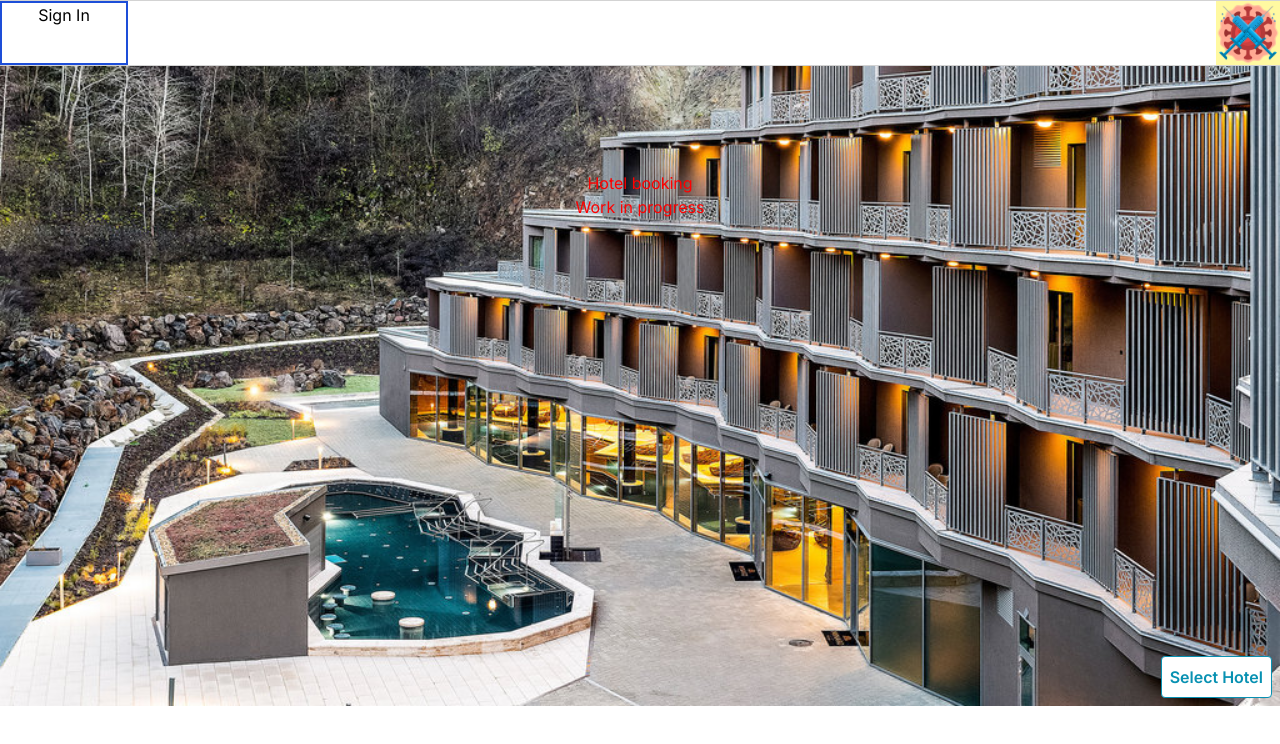
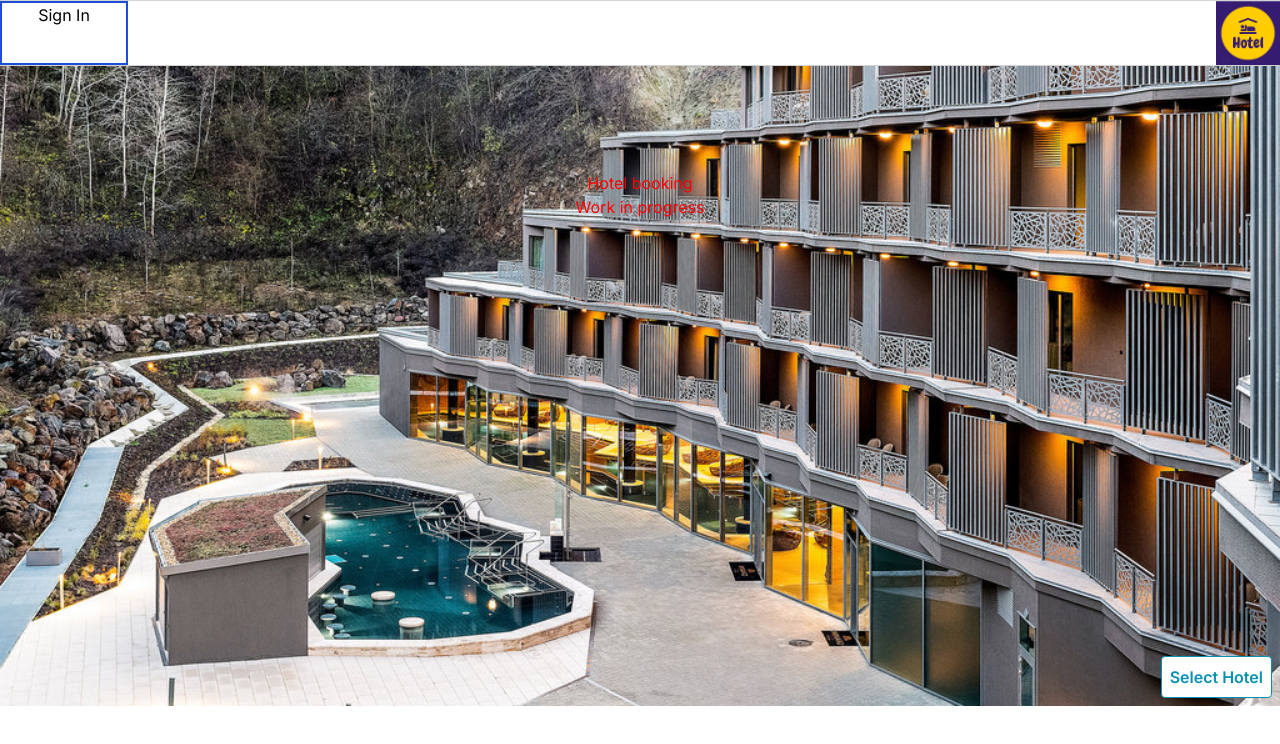
Before and after one commit to 2110503TACEDT66/swdevprac2-project-groupback, a Next.js app: page / in a window 1280 px wide. Shown: the top 744 px of the page. Built offline with nearby package versions, Linux system fonts and the light colour scheme; no server answers.

Commit message:
fix banner2

```diff
--- a/src/components/TopMenu.tsx
+++ b/src/components/TopMenu.tsx
@@ -11,7 +11,7 @@ export default async function TopMenu(){
 
     return(
         <div className={styles.munucontainer}>
-            <Image src={'/img/logo.png'} className={styles.logoimg} alt='logo'
+            <Image src={'/img/logo2.png'} className={styles.logoimg} alt='logo'
             width={0} height={0} sizes='100vh'/>
             <div className='flex flex-row absolute left-0 top-0 h-full text-center align-center'>
 
```
Also changed, not shown: public/img/logo2.png (added).
